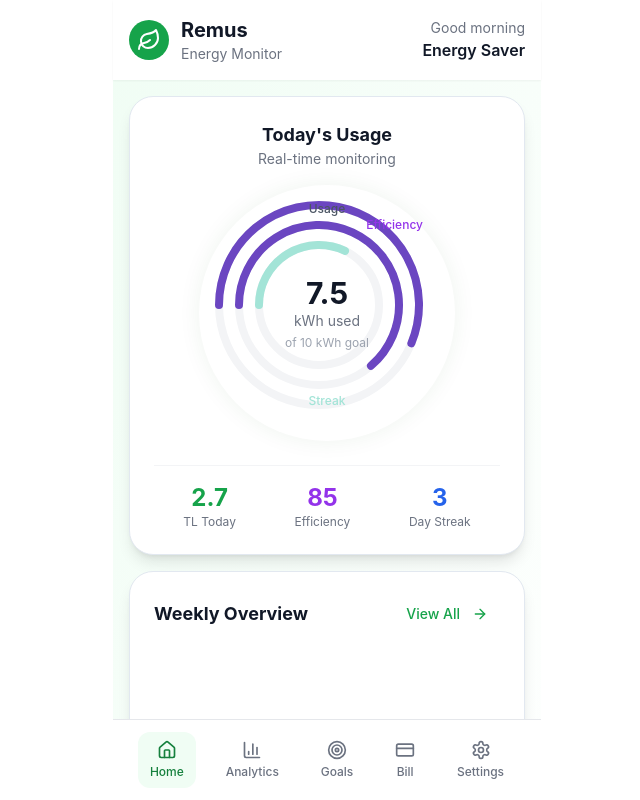
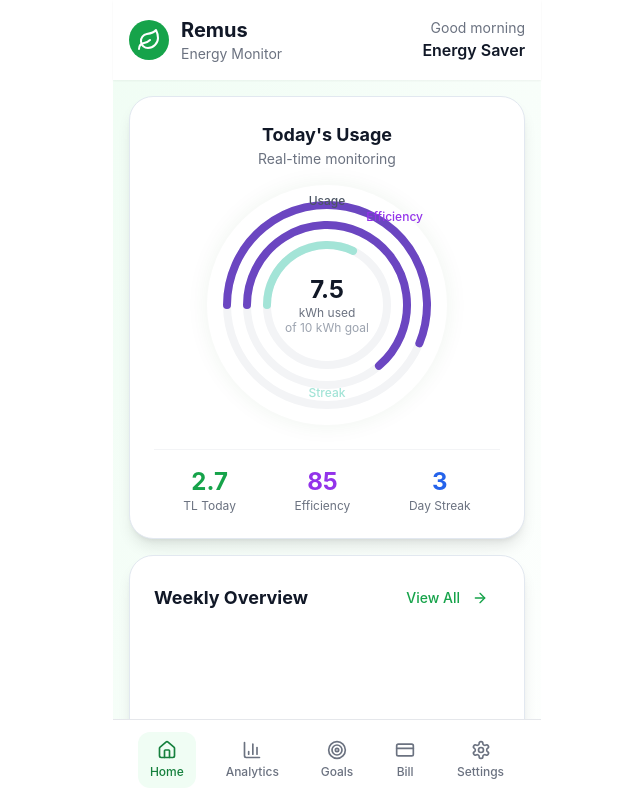
Before and after one commit to maergur/remus-energy-pulse, a React (Vite) app: page / in a window 1280 px wide. Shown: the top 800 px of the page, without its empty margins (313-953 px from the left). Built offline with nearby package versions, Linux system fonts and the light colour scheme.

Commit message:
Fix: Overlapping text in today's usage
Adjusted layout to prevent text overlap in the "Today's Usage" section.

```diff
--- a/src/components/AppleWatchGauge.tsx
+++ b/src/components/AppleWatchGauge.tsx
@@ -43,7 +43,7 @@ const AppleWatchGauge: React.FC = () => {
   };
 
   return (
-    <div className="relative w-64 h-64 mx-auto">
+    <div className="relative w-60 h-60 mx-auto">
       {/* Background glow effect */}
       <div className="absolute inset-0 rounded-full pulse-glow opacity-20"></div>
 
@@ -104,26 +104,26 @@ const AppleWatchGauge: React.FC = () => {
         />
       </svg>
 
-      {/* Center content */}
-      <div className="absolute inset-0 flex flex-col items-center justify-center">
-        <div className="text-3xl font-bold text-gray-900">
+      {/* Center content - repositioned to avoid overlap */}
+      <div className="absolute inset-0 flex flex-col items-center justify-center z-10">
+        <div className="text-2xl font-bold text-gray-900 leading-tight">
           {energyData.currentUsage}
         </div>
-        <div className="text-sm text-gray-500">kWh used</div>
-        <div className="text-xs text-gray-400 mt-1">
+        <div className="text-xs text-gray-500 leading-tight">kWh used</div>
+        <div className="text-xs text-gray-400 leading-tight text-center px-2">
           of {energyData.dailyGoal} kWh goal
         </div>
       </div>
 
-      {/* Ring labels */}
+      {/* Ring labels - repositioned to prevent overlap */}
       <div className="absolute inset-0 pointer-events-none">
-        <div className="absolute top-4 left-1/2 transform -translate-x-1/2 text-xs text-gray-600 font-medium">
+        <div className="absolute top-2 left-1/2 transform -translate-x-1/2 text-xs text-gray-600 font-medium">
           Usage
         </div>
-        <div className="absolute top-8 right-8 text-xs text-purple-600 font-medium">
+        <div className="absolute top-6 right-6 text-xs text-purple-600 font-medium">
           Efficiency
         </div>
-        <div className="absolute bottom-8 left-1/2 transform -translate-x-1/2 text-xs font-medium"
+        <div className="absolute bottom-6 left-1/2 transform -translate-x-1/2 text-xs font-medium"
              style={{ color: '#A3E4D7' }}>
           Streak
         </div>
```
